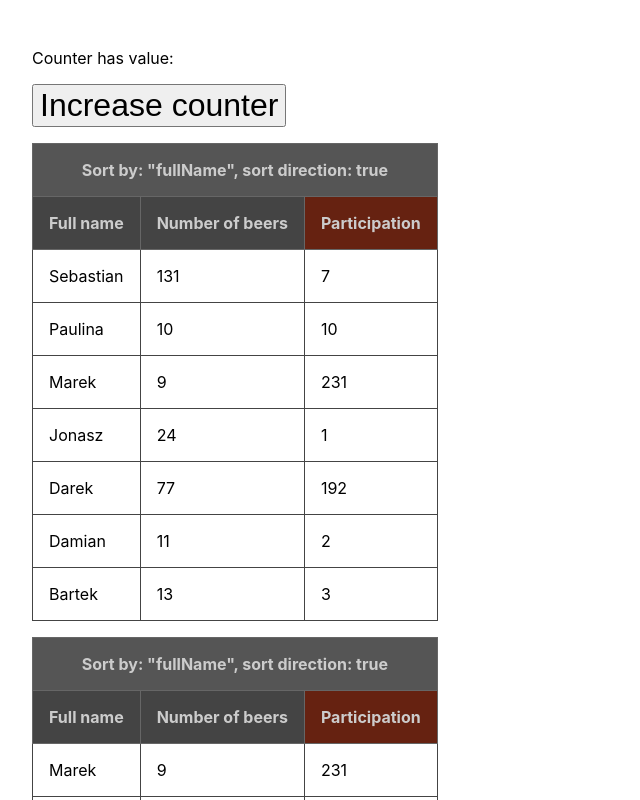
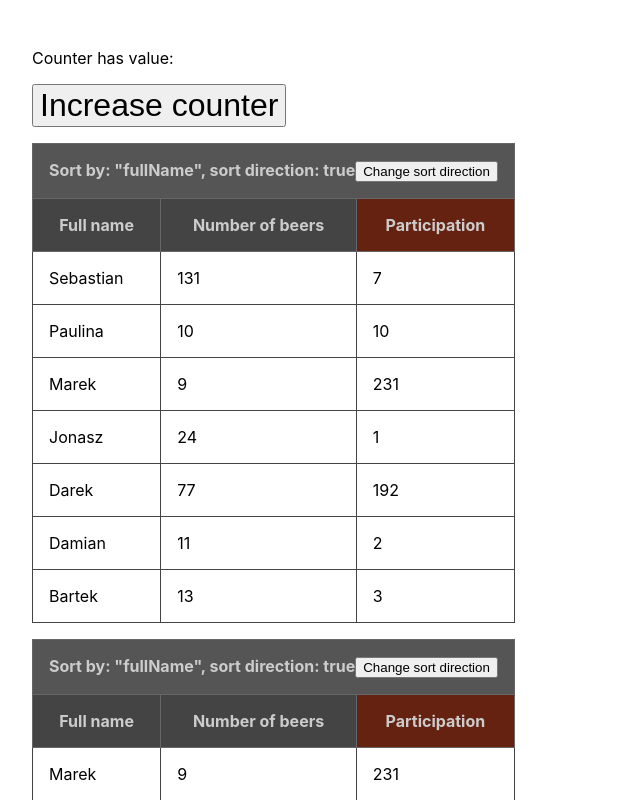
Before and after one commit to argasek/codebrainers-2020-09, a React (Create React App) app: page / in a window 1280 px wide. Shown: the top 800 px of the page, without its empty margins (0-640 px from the left). Built offline with nearby package versions, Linux system fonts and the light colour scheme.

Commit message:
Exercise 08 - refactor App component to be class component; introduction to state.

```diff
--- a/src/components/StudentList.js
+++ b/src/components/StudentList.js
@@ -26,7 +26,9 @@ function StudentList(props) {
         <table className='student-table' cellSpacing="0" cellPadding="0">
             <thead>
             <tr>
-                <th colSpan={3} style={{backgroundColor: '#555'}}>Sort by: "fullName", sort direction: true</th>
+                <th colSpan={3} style={{backgroundColor: '#555'}}>Sort by: "fullName", sort direction: true
+                <button>Change sort direction</button>
+                </th>
             </tr>
             <tr>
                 <th>Full name</th>
```
Also changed, not shown: 1 other file (tests, documents, lock files or other folders).
